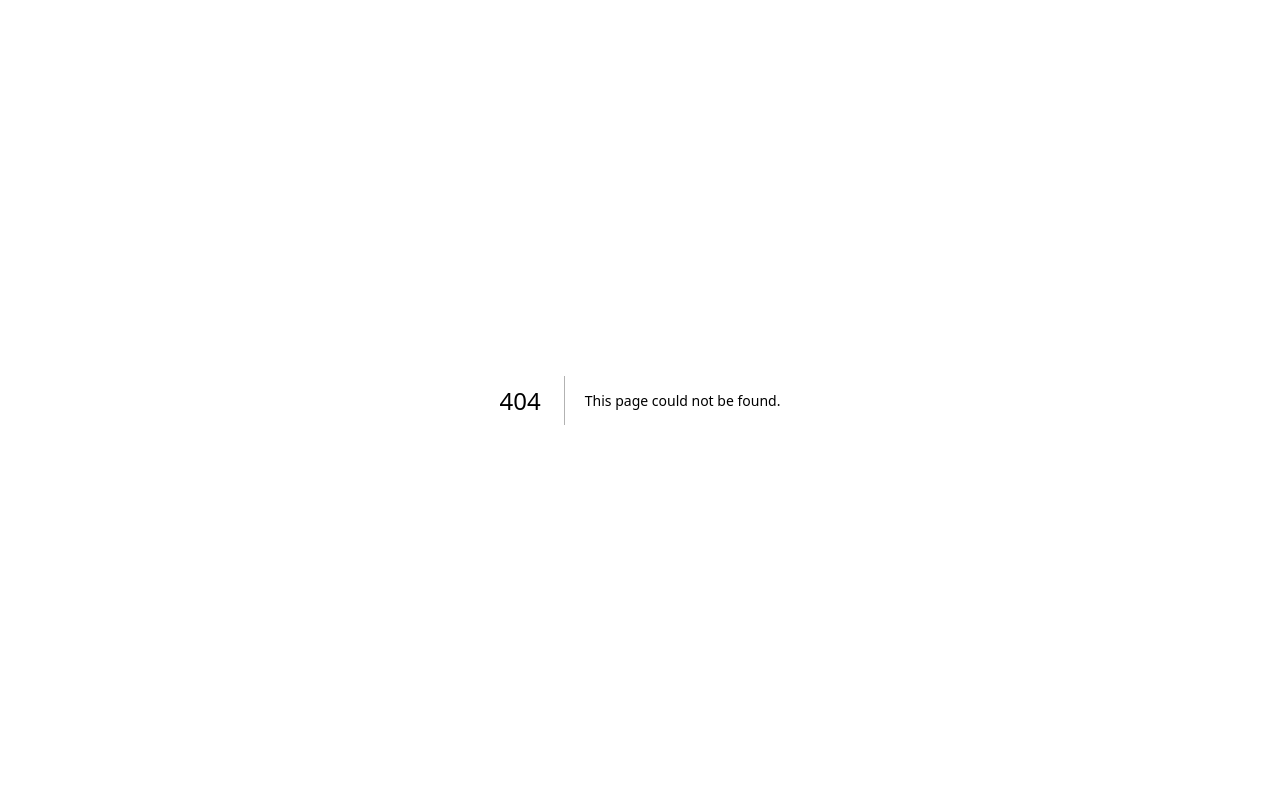
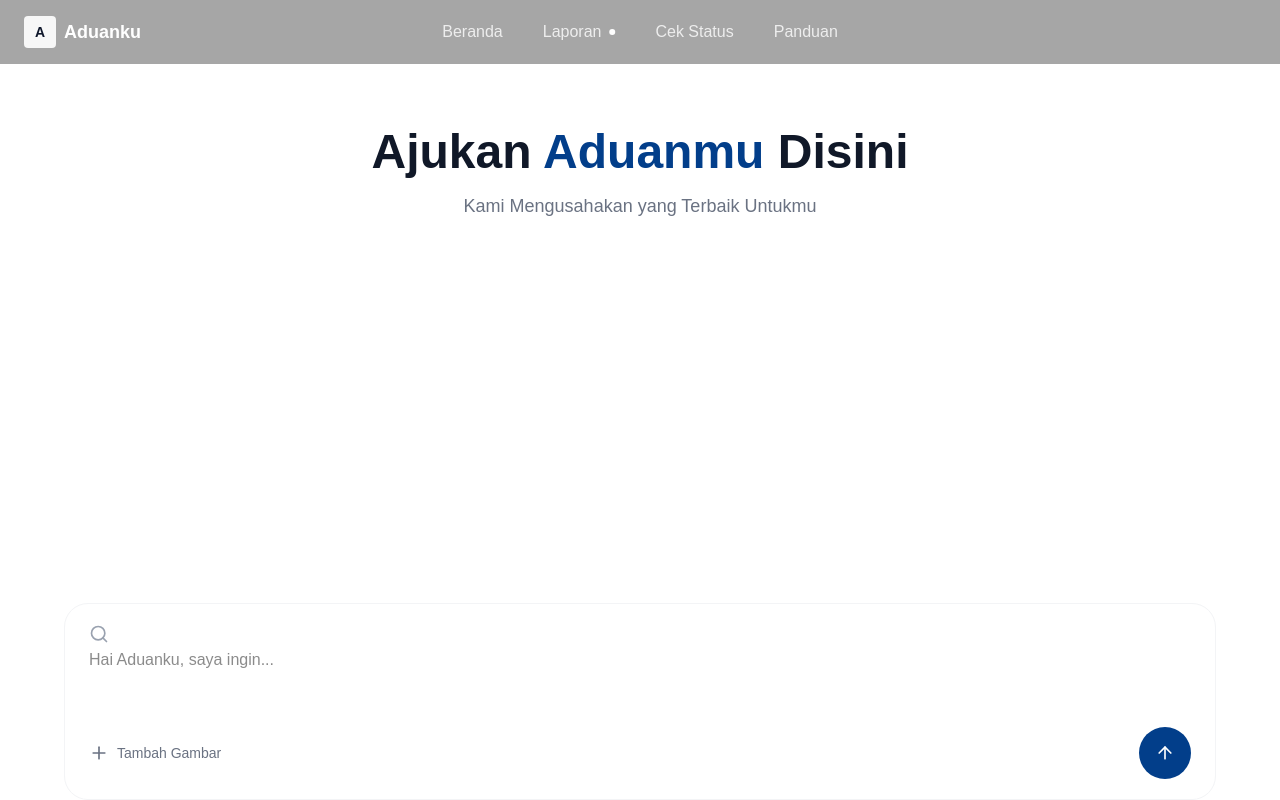
Before and after one commit to ardayrkmm/aduanku_web, a Next.js app: page /laporan in a window 1280 px wide. Before the commit this address had no page. Shown: the top 800 px of the page. Built offline with nearby package versions, Linux system fonts and the light colour scheme.

Commit message:
pembuatan laporan

```diff
--- /dev/null
+++ b/app/(landing)/laporan/page.tsx
@@ -0,0 +1,9 @@
+import StickyChatSection from "@/components/landingpage/laporan/StickyChatSection";
+
+export default function LaporanPage() {
+  return (
+    <>
+      <StickyChatSection />
+    </>
+  );
+}
--- a/components/landingpage/home/Navbar.tsx
+++ b/components/landingpage/home/Navbar.tsx
@@ -2,8 +2,18 @@
 
 import Link from 'next/link';
 import { useEffect, useRef, useState } from 'react';
+import { usePathname } from 'next/navigation';
+
+const MENUS = [
+  { label: 'Beranda', href: '/' },
+  { label: 'Laporan', href: '/laporan' },
+  { label: 'Cek Status', href: '/#'},
+  { label: 'Panduan', href: '/#'},
+];
 
 export default function Navbar() {
+  const pathname = usePathname();
+
   const [hidden, setHidden] = useState(false);
   const [theme, setTheme] = useState<'light' | 'dark'>('light');
   const [menuOpen, setMenuOpen] = useState(false);
@@ -18,7 +28,7 @@ export default function Navbar() {
 
       if (currentY > lastScrollY.current && currentY > 80) {
         setHidden(true);
-        setMenuOpen(false); // auto close menu saat scroll
+        setMenuOpen(false);
       } else {
         setHidden(false);
       }
@@ -57,12 +67,14 @@ export default function Navbar() {
 
   const isLight = theme === 'light';
 
+  const isActive = (href: string) =>
+    href === '/' ? pathname === '/' : pathname.startsWith(href);
+
   return (
     <nav
       className={`
         fixed top-0 left-0 w-full z-50
-        backdrop-blur-md
-        transition-all duration-300
+        backdrop-blur-md transition-all duration-300
         ${hidden ? '-translate-y-full' : 'translate-y-0'}
       `}
       style={{
@@ -75,12 +87,11 @@ export default function Navbar() {
         <div className="relative flex items-center justify-between h-16">
 
           {/* LOGO */}
-          <div className="flex items-center space-x-2">
+          <Link href="/" className="flex items-center space-x-2">
             <div
-              className={`
-                w-8 h-8 rounded flex items-center justify-center
-                ${isLight ? 'bg-white/90' : 'bg-[#023E8A]'}
-              `}
+              className={`w-8 h-8 rounded flex items-center justify-center ${
+                isLight ? 'bg-white/90' : 'bg-[#023E8A]'
+              }`}
             >
               <span
                 className={`font-semibold text-sm ${
@@ -90,7 +101,6 @@ export default function Navbar() {
                 A
               </span>
             </div>
-
             <span
               className={`font-semibold text-lg ${
                 isLight ? 'text-white' : 'text-slate-900'
@@ -98,16 +108,19 @@ export default function Navbar() {
             >
               Aduanku
             </span>
-          </div>
+          </Link>
 
           {/* MENU DESKTOP */}
           <div className="absolute left-1/2 -translate-x-1/2 hidden md:flex space-x-10">
-            {['Beranda', 'Laporan', 'Cek Status', 'Panduan'].map((item) => (
+            {MENUS.map((item) => {
+              const active = isActive(item.href);
+
+              return (
                 <Link
-                key={item}
-                href="#"
+                  key={item.label}
+                  href={item.href}
                   className={`
-                  font-medium transition
+                    font-medium transition flex items-center gap-2
                     ${
                       isLight
                         ? 'text-white/80 hover:text-white'
@@ -115,33 +128,33 @@ export default function Navbar() {
                     }
                   `}
                 >
-                {item}
+                  {item.label}
+                  {active && (
+                    <span
+                      className={`w-1.5 h-1.5 rounded-full ${
+                        isLight ? 'bg-white' : 'bg-[#023E8A]'
+                      }`}
+                    />
+                  )}
                 </Link>
-            ))}
+              );
+            })}
           </div>
 
-          {/* HAMBURGER (MOBILE) */}
+          {/* HAMBURGER */}
           <button
             onClick={() => setMenuOpen(!menuOpen)}
-            className="md:hidden focus:outline-none"
-            aria-label="Toggle menu"
+            className="md:hidden"
           >
             <div className="space-y-1.5">
+              {[...Array(3)].map((_, i) => (
                 <span
-                className={`block h-0.5 w-6 transition ${
+                  key={i}
+                  className={`block h-0.5 w-6 ${
                     isLight ? 'bg-white' : 'bg-slate-900'
                   }`}
                 />
-              <span
-                className={`block h-0.5 w-6 transition ${
-                  isLight ? 'bg-white' : 'bg-slate-900'
-                }`}
-              />
-              <span
-                className={`block h-0.5 w-6 transition ${
-                  isLight ? 'bg-white' : 'bg-slate-900'
-                }`}
-              />
+              ))}
             </div>
           </button>
         </div>
@@ -149,12 +162,9 @@ export default function Navbar() {
 
       {/* MOBILE MENU */}
       <div
-        className={`
-          md:hidden
-          overflow-hidden
-          transition-all duration-300
-          ${menuOpen ? 'max-h-96 opacity-100' : 'max-h-0 opacity-0'}
-        `}
+        className={`md:hidden transition-all duration-300 ${
+          menuOpen ? 'max-h-96 opacity-100' : 'max-h-0 opacity-0'
+        }`}
         style={{
           backgroundColor: isLight
             ? 'rgba(0,0,0,0.45)'
@@ -162,21 +172,18 @@ export default function Navbar() {
         }}
       >
         <div className="px-6 py-6 space-y-4">
-          {['Beranda', 'Laporan', 'Cek Status', 'Panduan'].map((item) => (
+          {MENUS.map((item) => (
             <Link
-              key={item}
-              href="#"
+              key={item.label}
+              href={item.href}
               onClick={() => setMenuOpen(false)}
-              className={`
-                block font-medium
-                ${
+              className={`block font-medium ${
                 isLight
                   ? 'text-white/90 hover:text-white'
                   : 'text-slate-700 hover:text-slate-900'
-                }
-              `}
+              }`}
             >
-              {item}
+              {item.label}
             </Link>
           ))}
         </div>
--- /dev/null
+++ b/components/landingpage/laporan/StickyChatSection.tsx
@@ -0,0 +1,133 @@
+"use client";
+
+import { useEffect, useRef, useState } from "react";
+import { Plus, ArrowUp, Search } from "lucide-react";
+
+type Message = {
+  role: "user" | "bot";
+  content: string;
+};
+
+const NAVBAR_HEIGHT = 80;
+
+export default function StickyChatSection() {
+  const [messages, setMessages] = useState<Message[]>([]);
+  const [input, setInput] = useState("");
+  const [hasStartedChat, setHasStartedChat] = useState(false);
+
+  const bottomRef = useRef<HTMLDivElement | null>(null);
+
+  useEffect(() => {
+    bottomRef.current?.scrollIntoView({ behavior: "smooth" });
+  }, [messages]);
+
+  const sendMessage = () => {
+    if (!input.trim()) return;
+
+    if (!hasStartedChat) {
+      setHasStartedChat(true);
+    }
+
+    setMessages((prev) => [
+      ...prev,
+      { role: "user", content: input },
+    ]);
+
+    setInput("");
+
+    setTimeout(() => {
+      setMessages((prev) => [
+        ...prev,
+        {
+          role: "bot",
+          content:
+            "Terima kasih atas laporan Anda. Mohon sertakan lokasi dan detail kejadian.",
+        },
+      ]);
+    }, 600);
+  };
+
+  return (
+    <section
+      className="w-full flex justify-center px-4"
+      style={{ paddingTop: NAVBAR_HEIGHT }}
+    >
+      <div
+        className="w-full max-w-6xl flex flex-col"
+        style={{ height: `calc(100vh - ${NAVBAR_HEIGHT}px)` }}
+      >
+        {/* JUDUL — HANYA SAAT BELUM CHAT */}
+        {!hasStartedChat && (
+          <div className="text-center py-12">
+            <h1 className="text-4xl md:text-5xl font-bold text-gray-900">
+              Ajukan <span className="text-[#023E8A]">Aduanmu</span> Disini
+            </h1>
+            <p className="mt-4 text-gray-500 text-lg">
+              Kami Mengusahakan yang Terbaik Untukmu
+            </p>
+          </div>
+        )}
+
+        {/* CHAT ROOM */}
+        {hasStartedChat && (
+          <div className="flex-1 overflow-y-auto bg-white border border-white rounded-t-3xl px-10 py-8 space-y-8">
+            {messages.map((msg, i) => (
+              <div
+                key={i}
+                className={`flex ${
+                  msg.role === "user" ? "justify-end" : "justify-start"
+                }`}
+              >
+                <div
+                  className={`px-6 py-4 rounded-2xl max-w-[60%] ${
+                    msg.role === "user"
+                      ? "bg-[#023E8A] text-white"
+                      : "bg-gray-100 text-gray-800"
+                  }`}
+                >
+                  {msg.content}
+                </div>
+              </div>
+            ))}
+            <div ref={bottomRef} />
+          </div>
+        )}
+
+        {/* CHAT INPUT — STICKY */}
+        <div className="bg-white border border-gray-100 rounded-3xl px-6 py-5 mt-auto relative">
+          <div className="absolute top-5 left-6 text-gray-400">
+            <Search className="w-5 h-5" />
+          </div>
+
+          <textarea
+            rows={2}
+            placeholder="Hai Aduanku, saya ingin..."
+            value={input}
+            onChange={(e) => setInput(e.target.value)}
+            onKeyDown={(e) => {
+              if (e.key === "Enter" && !e.shiftKey) {
+                e.preventDefault();
+                sendMessage();
+              }
+            }}
+            className="w-full resize-none border-none outline-none mt-6 mb-6"
+          />
+
+          <div className="flex justify-between items-center">
+            <button className="flex items-center gap-2 text-gray-500">
+              <Plus className="w-5 h-5" />
+              <span className="text-sm">Tambah Gambar</span>
+            </button>
+
+            <button
+              onClick={sendMessage}
+              className="bg-[#023E8A] hover:bg-[#023E8A] transition p-4 rounded-full text-white"
+            >
+              <ArrowUp className="w-5 h-5" />
+            </button>
+          </div>
+        </div>
+      </div>
+    </section>
+  );
+}
```
Also changed, not shown: public/svg/logo.svg (added). Lines whose indentation alone changed are shown as unchanged.
